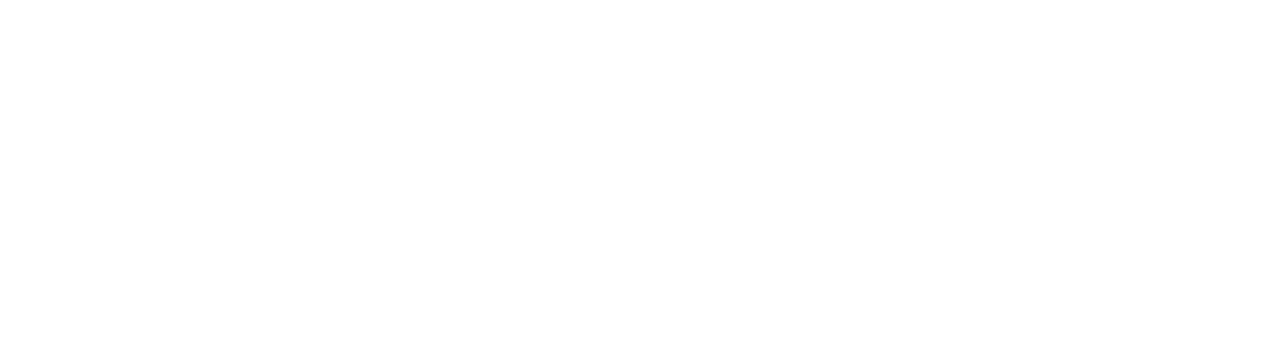
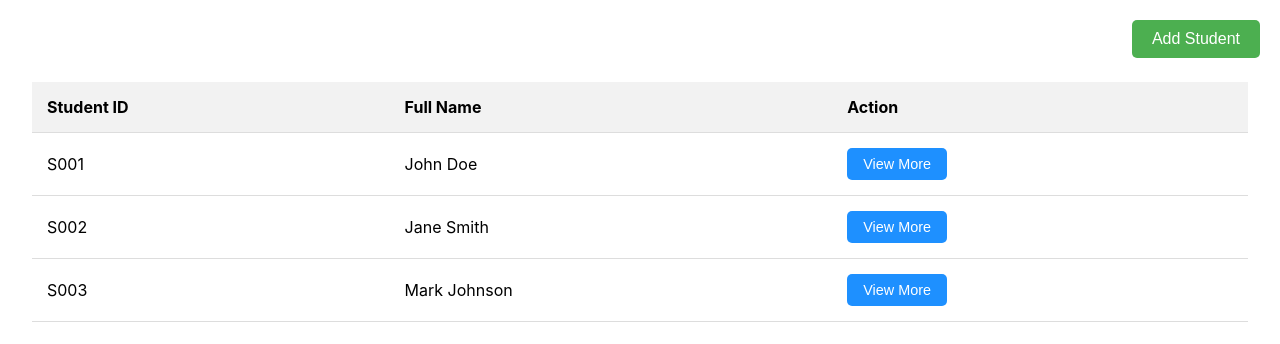
Before and after one commit to Ishara-Vithanage/React-.Net-Learning, a React (Create React App) app: page /student-records in a window 1280 px wide. Before the commit this address had no page. Shown: the top 344 px of the page. Built offline with nearby package versions, Linux system fonts and the light colour scheme.

Commit message:
StudentRecords page added

```diff
--- a/src/App.js
+++ b/src/App.js
@@ -1,6 +1,7 @@
 import React from "react";
 import { BrowserRouter as Router, Routes, Route } from "react-router-dom";
 import Dashboard from "./pages/Dashboard";
+import StudentRecords from "./pages/StudentRecords";
 
 function App() {
   return (
@@ -8,6 +9,9 @@
       <Routes>
         <Route path="/dashboard" element={<Dashboard />} />
       </Routes>
+      <Routes>
+        <Route path="/student-records" element={<StudentRecords />} />
+      </Routes>
     </Router>
   )
 };
--- /dev/null
+++ b/src/pages/StudentRecords.js
@@ -0,0 +1,42 @@
+import React from 'react';
+import styles from './styles/StudentRecords.module.css'; // Import the CSS for styling
+
+const StudentRecords = () => {
+    // Sample student data
+    const students = [
+        { id: 'S001', name: 'John Doe' },
+        { id: 'S002', name: 'Jane Smith' },
+        { id: 'S003', name: 'Mark Johnson' },
+    ];
+
+    return (
+        <div className={styles.student_records}>
+            {/* Add Student Button */}
+            <button className={styles.add_student_btn}>Add Student</button>
+
+            {/* Table for student records */}
+            <table className={styles.student_table}>
+                <thead>
+                    <tr>
+                        <th>Student ID</th>
+                        <th>Full Name</th>
+                        <th>Action</th>
+                    </tr>
+                </thead>
+                <tbody>
+                    {students.map((student) => (
+                        <tr key={student.id}>
+                            <td>{student.id}</td>
+                            <td>{student.name}</td>
+                            <td>
+                                <button className={styles.view_more_btn}>View More</button>
+                            </td>
+                        </tr>
+                    ))}
+                </tbody>
+            </table>
+        </div>
+    );
+};
+
+export default StudentRecords;
--- /dev/null
+++ b/src/pages/styles/StudentRecords.module.css
@@ -0,0 +1,63 @@
+/* Student Records Page */
+.student_records {
+    padding: 2rem;
+    position: relative;
+}
+
+/* Add Student Button in top right corner */
+.add_student_btn {
+    position: absolute;
+    top: 20px;
+    right: 20px;
+    padding: 10px 20px;
+    background-color: #4caf50;
+    color: white;
+    border: none;
+    border-radius: 5px;
+    font-size: 1rem;
+    cursor: pointer;
+    transition: background-color 0.3s ease;
+}
+
+.add_student_btn:hover {
+    background-color: #45a049;
+}
+
+/* Table styling */
+.student_table {
+    width: 100%;
+    border-collapse: collapse;
+    margin-top: 50px;
+}
+
+.student_table th,
+.student_table td {
+    padding: 15px;
+    text-align: left;
+    border-bottom: 1px solid #ddd;
+}
+
+.student_table th {
+    background-color: #f2f2f2;
+    font-weight: bold;
+}
+
+.student_table tr:hover {
+    background-color: #f1f1f1;
+}
+
+/* View More Button */
+.view_more_btn {
+    padding: 8px 16px;
+    background-color: #1e90ff;
+    color: white;
+    border: none;
+    border-radius: 5px;
+    cursor: pointer;
+    font-size: 0.9rem;
+    transition: background-color 0.3s ease;
+}
+
+.view_more_btn:hover {
+    background-color: #187bcd;
+}
```
